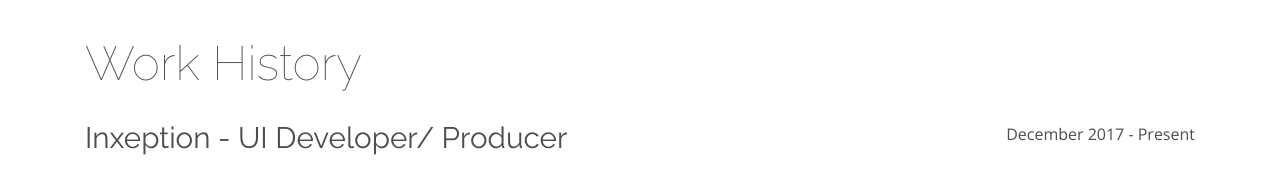
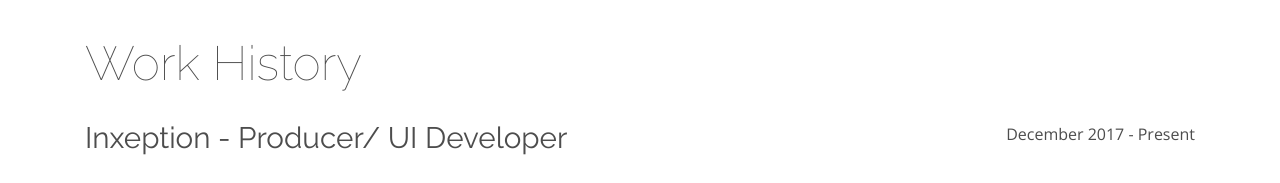
Before and after one commit to tabar/portfolio, a plain HTML site: page index.html in a window 1280 px wide. Shown: the part 980-1163 px from the top of the page. Drawn offline with nearby package versions, Linux system fonts and the light colour scheme.

Commit message:
Content Update
Minor content update

```diff
--- a/index.html
+++ b/index.html
@@ -62,7 +62,7 @@
 				<h2 class="dark__work-history">Work History</h2>
 				<div class="row">
 					<div class="col-12 col-md-8">
-						<h3 class="plain__title">Inxeption - UI Developer/ Producer</h3>
+						<h3 class="plain__title">Inxeption - Producer/ UI Developer</h3>
 					</div>
 					<div class="col-12 col-md-4">
 						<p class="text-md-right">December 2017 - Present</p>
@@ -210,7 +210,7 @@
 		<footer>
 			<div class="container">
 				<h2 class="footer__title">TEGAN BARRY</h2>
-				<p>Developer/ Producer</p>
+				<p>Producer/ UI Developer</p>
 				<div class="row justify-content-md-center text-center">
 					<div class="col col-lg-3">
 						<a class="btn btn-light btn-block" href="https://www.linkedin.com/in/tegan-barry-1154308b/" role="button">
```
